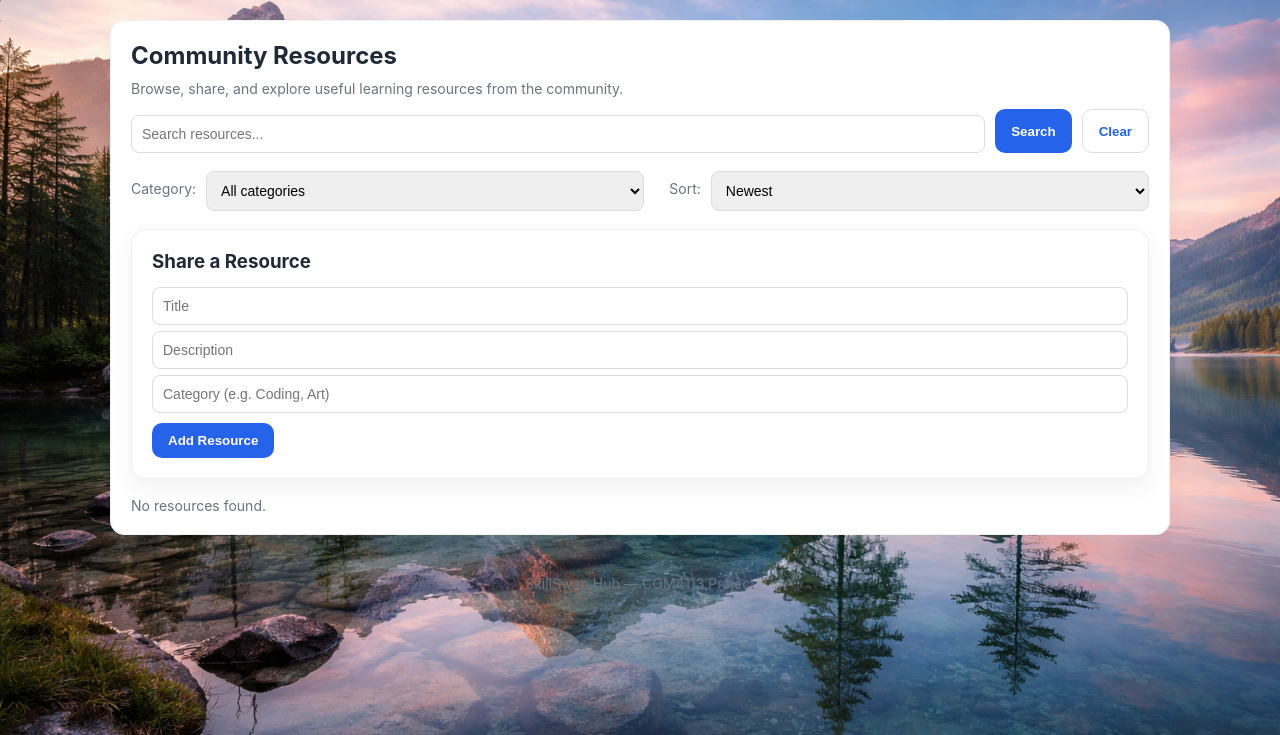
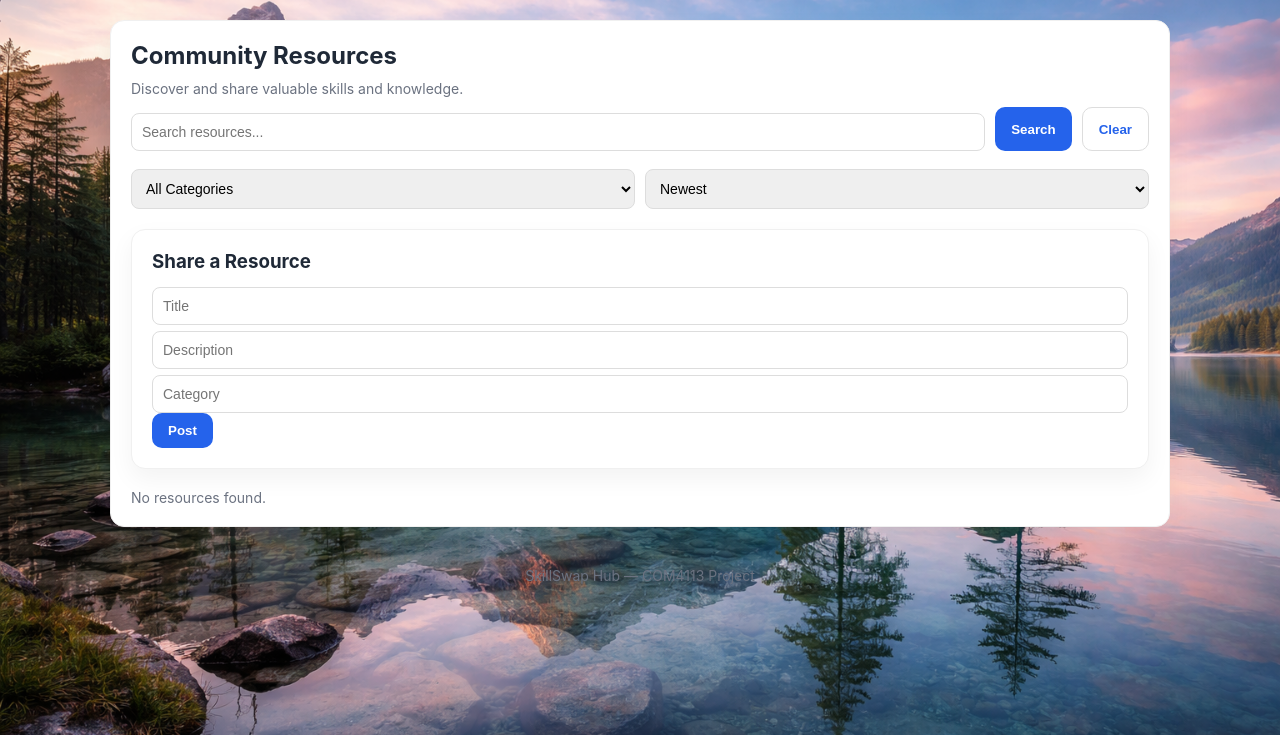
Before and after one commit to MaxwellMM/tech-stack-assignment-2, a Flask app: page /resources in a window 1280 px wide. Shown: the part 65-800 px from the top of the page. Run offline with Flask 3, Linux system fonts and the light colour scheme; data that the repository does not hold is empty.

Commit message:
fixed resource page

```diff
--- a/Skillswap/templates/resource.html
+++ b/Skillswap/templates/resource.html
@@ -6,7 +6,6 @@
   <meta name="viewport" content="width=device-width, initial-scale=1" />
   <title>Resources — SkillSwap Hub</title>
 
-  <!-- CSS -->
   <link rel="stylesheet" href="{{ url_for('static', filename='styles.css') }}">
 
   <style>
@@ -15,12 +14,20 @@
       background-size: cover;
       background-attachment: fixed;
     }
+
+    .fade-in {
+      animation: fadeIn 0.4s ease-in;
+    }
+
+    @keyframes fadeIn {
+      from {opacity: 0; transform: translateY(10px);}
+      to {opacity: 1; transform: translateY(0);}
+    }
   </style>
 </head>
 
 <body>
 
-  <!-- HEADER -->
 <header>
   <div class="logo">SkillSwap Hub</div>
   <nav>
@@ -31,67 +38,52 @@
   </nav>
 </header>
 
-  <!-- MAIN -->
 <main style="max-width:1100px;margin:auto;padding:20px">
 
   <div class="card">
     <h2>Community Resources</h2>
-      <p class="muted">
-        Browse, share, and explore useful learning resources from the community.
-      </p>
+    <p class="muted">Discover and share valuable skills and knowledge.</p>
 
     <!-- SEARCH -->
-      <div class="search-row" style="margin-top:12px">
-        <input id="searchInput" type="text" placeholder="Search resources..." />
+    <div class="search-row">
+      <input id="searchInput" placeholder="Search resources...">
       <button id="searchBtn" class="btn">Search</button>
       <button onclick="loadPosts()" class="btn alt">Clear</button>
     </div>
 
-      <!-- FILTER / SORT -->
+    <!-- FILTERS -->
     <div style="margin-top:12px;display:flex;gap:10px;align-items:center">
-
-        <label class="muted">Category:</label>
       <select id="categoryFilter">
-          <option value="all">All categories</option>
+        <option value="all">All Categories</option>
       </select>
 
-        <label class="muted" style="margin-left:15px">Sort:</label>
       <select id="sortSelect">
         <option value="new">Newest</option>
-          <option value="top">Top Upvoted</option>
+        <option value="top">Top</option>
       </select>
-
     </div>
 
-      <!-- ADD RESOURCE FORM -->
-      <div class="card" style="margin-top:18px">
+    <!-- POST FORM -->
+    <div class="card" style="margin-top:20px">
       <h3>Share a Resource</h3>
-
       <form id="postForm">
         <input id="postTitle" placeholder="Title" required>
         <input id="postDesc" placeholder="Description" required>
-          <input id="postCategory" placeholder="Category (e.g. Coding, Art)">
-          <button type="submit" class="btn" style="margin-top:10px;">
-            Add Resource
-          </button>
+        <input id="postCategory" placeholder="Category">
+        <button class="btn">Post</button>
       </form>
     </div>
 
     <!-- RESULTS -->
-      <div id="results" class="tools-list" style="margin-top:18px;"></div>
+    <div id="results" class="tools-list" style="margin-top:20px"></div>
 
   </div>
 
 </main>
 
-  <!-- FOOTER -->
-  <footer>
-    SkillSwap Hub — COM4113 Project
-  </footer>
+<footer>SkillSwap Hub — COM4113 Project</footer>
 
-  <!-- JS -->
 <script src="{{ url_for('static', filename='script.js') }}"></script>
 
 </body>
-
 </html>
```
Lines whose indentation alone changed are shown as unchanged.
